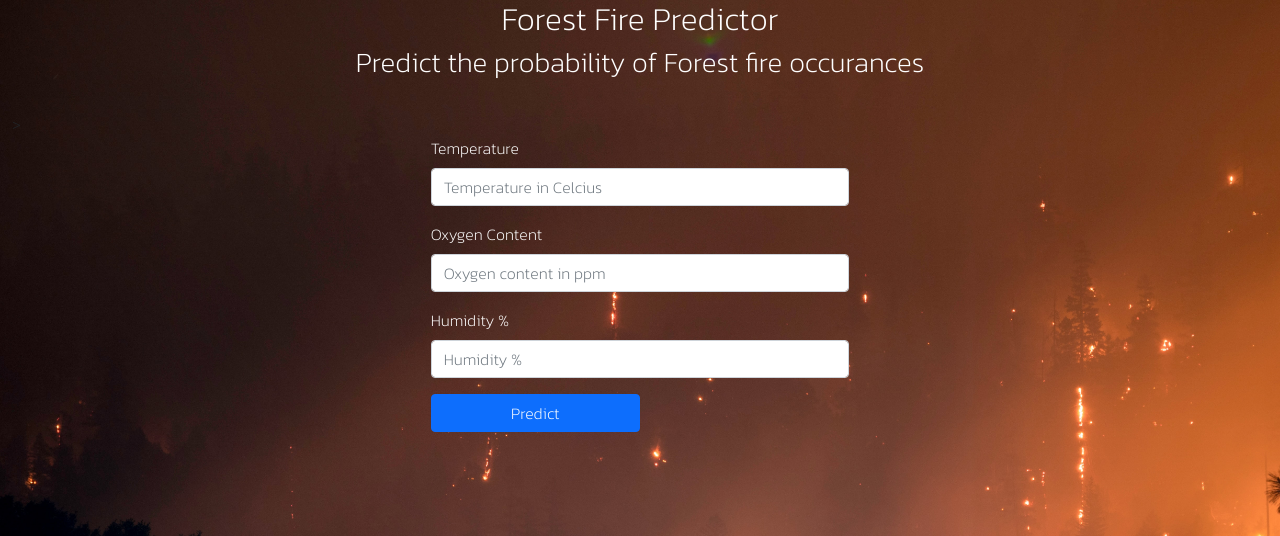
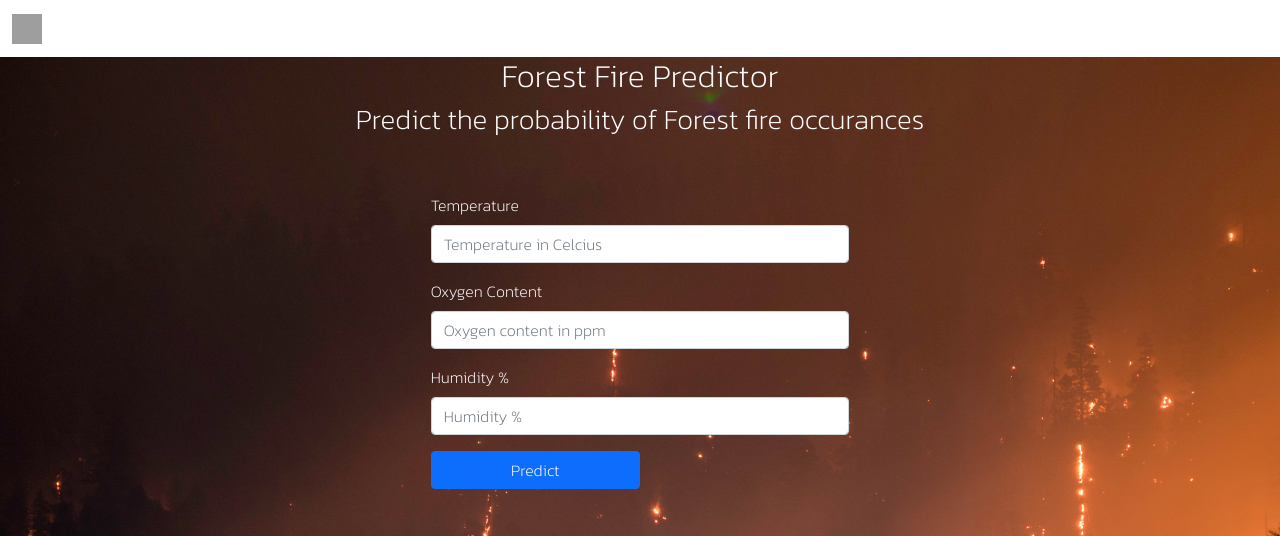
Before and after one commit to ViswajithJ/Hacksquad-3.0, a Flask app: page / in a window 1280 px wide. Shown: the top 536 px of the page. Run offline with Flask 2, Linux system fonts and the light colour scheme; parts of the project's set-up code (start-up, migrations or seed data) failed here and were passed over; grey boxes are pictures that could not be loaded.

Commit message:
navbar anf favicon added

```diff
--- a/templates/ffire.html
+++ b/templates/ffire.html
@@ -8,10 +8,20 @@
 
     <link href="https://cdn.jsdelivr.net/npm/bootstrap@5.0.2/dist/css/bootstrap.min.css" rel="stylesheet"
         integrity="sha384-EVSTQN3/azprG1Anm3QDgpJLIm9Nao0Yz1ztcQTwFspd3yD65VohhpuuCOmLASjC" crossorigin="anonymous">
+        <link rel="icon" type="image/x-icon" href="favicon-32x32.png">
     <link rel="stylesheet" type="text/css" href="./static/css/style.css">
 </head>
 
 <body>
+
+    <nav class="navbar bg-body-tertiary">
+        <div class="container-fluid">
+          <a class="navbar-brand" href="#">
+            <img src="1.png" alt="Logo" width="30" height="30" class="d-inline-block align-text-top">
+          </a>
+        </div>
+      </nav>
+
     <div class="container-fluid main">
         <div class="header text-white col-sm-10 col-md-8 col-lg-6 offset-sm-1 offset-md-2 offset-lg-3 text-center">
             <div class="row">
```
